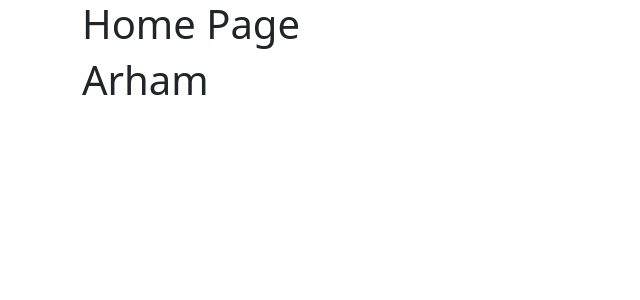
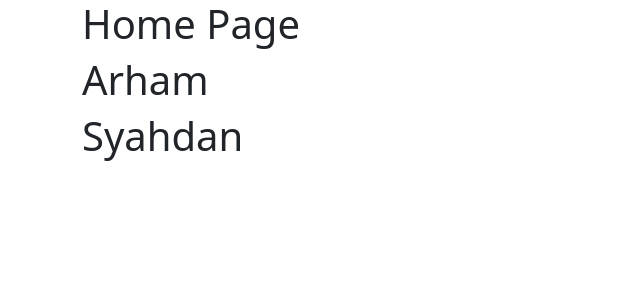
Before and after one commit to fahmialfareza/reactjs-collab-km4, a React (Create React App) app: page / in a window 1280 px wide. Shown: the top 300 px of the page, without its empty margins (0-640 px from the left). Built offline with nearby package versions, Linux system fonts and the light colour scheme.

Commit message:
feature: Syahdan page

```diff
--- a/src/pages/Home.jsx
+++ b/src/pages/Home.jsx
@@ -2,12 +2,14 @@ import React from "react";
 import { Container } from "react-bootstrap";
 import Homepage from "../components/Homepage";
 import Arham from "./Arham";
+import Syahdan from "./Syahdan";
 
 function Home() {
   return (
     <Container>
       <Homepage />
       <Arham />
+      <Syahdan />
     </Container>
   );
 }
```
